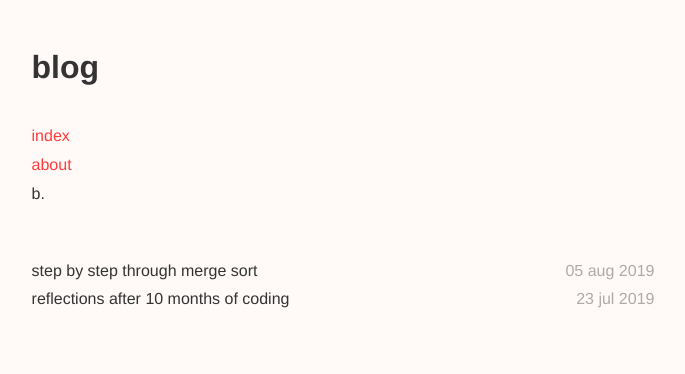
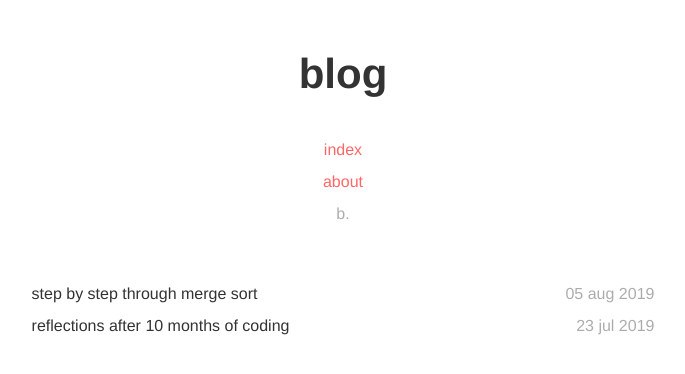
Before and after one commit to bernardini687/website, a Jekyll site: the page built from blog.html, in a window 1280 px wide. Shown: the top 374 px of the page, without its empty margins (297-982 px from the left). Built offline with Jekyll 4.4.1, drawn with Linux system fonts in a browser that asks for light colours.

Commit message:
set colors

```diff
--- a/_includes/navigation.html
+++ b/_includes/navigation.html
@@ -1,10 +1,10 @@
-<nav>
+<nav class="center">
   <ul>
   {% for item in site.data.navigation %}
     {% if page.url != item.link %}
       <li><a href="{{ item.link}}">{{ item.name }}</a></li>
     {% else %}
-      <li>{{ item.name | truncate: 2, '.' }}</li>
+      <li class="dim-color">{{ item.name | truncate: 2, '.' }}</li>
     {% endif %}
   {% endfor %}
   </ul>
--- a/_layouts/default.html
+++ b/_layouts/default.html
@@ -8,7 +8,7 @@
   </head>
   <body>
     <main>
-      <h1>{{ page.title | downcase }}</h1>
+      <h1 class="center">{{ page.title | downcase }}</h1>
       {% include navigation.html %}
       {{ content }}
     </main>
--- a/_layouts/post.html
+++ b/_layouts/post.html
@@ -1,8 +1,8 @@
 ---
 layout: default
 ---
-<span class="date">{{ page.date | date_to_string | downcase }}</span>
-
+<span class="align-r dim-color">{{ page.date | date_to_string | downcase }}</span>
 <article>
-  {{ content }}
+{{ content }}
 </article>
+{% include navigation.html %}
--- a/_sass/main.scss
+++ b/_sass/main.scss
@@ -1,8 +1,7 @@
 body {
-  background-color: #fffaf7;
   color: #333;
   font-family: Helvetica, sans-serif;
-  line-height: 1.3;
+  line-height: 1.5rem;
 }
 
 main {
@@ -11,12 +10,17 @@
   padding: 2ch;
 }
 
+h1 {
+  font-size: 2.625rem;
+  line-height: 3rem;
+  margin-bottom: 1.5rem;
+  margin-top: 1.5rem;
+}
+
 a {
-  color: #ff3c3c;
+  color: #f66;
   display: block;
-  outline: 0;
   text-decoration: none;
-  // width: 40%;
   &:hover {
     text-decoration: underline;
   }
@@ -25,6 +29,11 @@
 ul {
   list-style-type: none;
   padding: 1rem 0;
+  margin-top: 0;
+  margin-bottom: 1.5rem;
+  li:last-child {
+    margin: 0;
+  }
 }
 
 li {
--- a/_sass/text.scss
+++ b/_sass/text.scss
@@ -1,14 +1,21 @@
-.title {
+.base-color {
   color: #333;
 }
 
-.date {
-  opacity: .4;
+.align-r {
   text-align: right;
   display: inherit;
 }
 
-.post {
+.dim-color {
+  opacity: .4;
+}
+
+.space-between {
   display: flex;
   justify-content: space-between;
 }
+
+.center {
+  text-align: center;
+}
--- a/blog.html
+++ b/blog.html
@@ -3,9 +3,9 @@
 ---
 <ul>
 {% for post in site.posts %}
-  <li class="post">
-    <a href="{{ post.url }}" class="title">{{ post.title | downcase }}</a>
-    <span class="date">{{ post.date | date_to_string | downcase }}</span>
+  <li class="space-between">
+    <a href="{{ post.url }}" class="base-color">{{ post.title | downcase }}</a>
+    <span class="align-r dim-color">{{ post.date | date_to_string | downcase }}</span>
   </li>
 {% endfor %}
 </ul>
```
Also changed, not shown: 7 other files.
